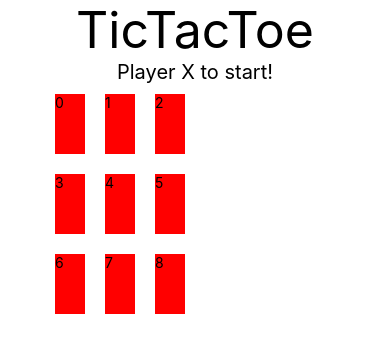
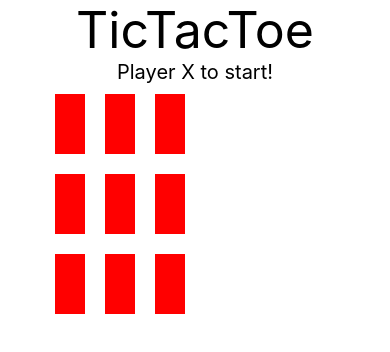
Before and after one commit to johnreyes96/udemy-tictactoe-app-using-react-native, a React Native app: screen / in a window 390 px wide. Shown: the top 352 px of the page. Built offline with nearby package versions, Linux system fonts and the light colour scheme.

Commit message:
on field press functionality

```diff
--- a/App.js
+++ b/App.js
@@ -5,6 +5,7 @@ import { FlatList, StyleSheet, Text, TouchableOpacity, View } from 'react-native
 export default function App() {
   const [ notification, setNotification ] = react.useState("Player X to start!")
   const [ refresh, setRefresh ] = react.useState(false)
+  const [ currentPlayer, setCurrentPlayer ] = react.useState("X")
   const [ board, setBoard ] = react.useState(
     [
       " ", " ", " ",
@@ -12,6 +13,19 @@ export default function App() {
       " ", " ", " "
     ]
   )
+
+  const pressField = (index) => {
+    let newBoard = board
+    if (currentPlayer == "X") {
+      newBoard[index] = currentPlayer
+      setCurrentPlayer("O")
+    } else {
+      newBoard[index] = currentPlayer
+      setCurrentPlayer("X")
+    }
+    setBoard(newBoard)
+    setRefresh(!refresh)
+  }
 
   return (
     <View style={styles.container}>
@@ -25,8 +39,8 @@ export default function App() {
         refreshing={true}
         extraData={refresh}
         renderItem={({item, index}) =>
-          <TouchableOpacity style={styles.square}>
-            <Text>{index}</Text>
+          <TouchableOpacity style={styles.square} onPress={() => pressField(index)}>
+            <Text>{item}</Text>
           </TouchableOpacity>
         }
       />
```
